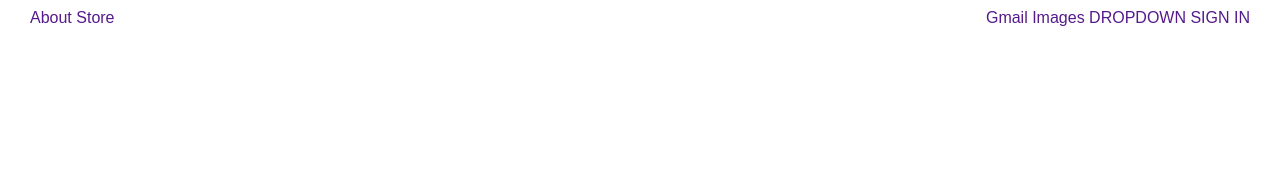
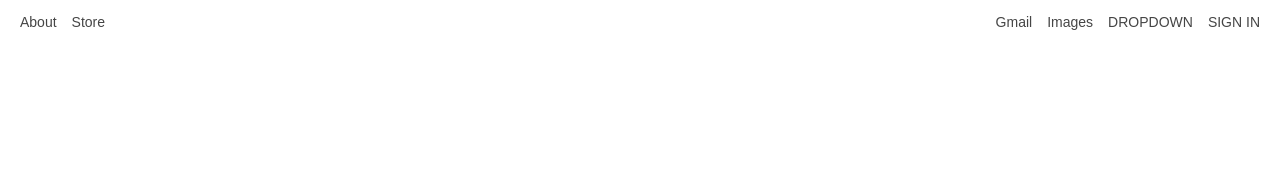
Before and after one commit to mononoken/google-homepage, a plain HTML site: page index.html in a window 1280 px wide. Shown: the top 178 px of the page. Drawn offline with Linux system fonts and the light colour scheme.

Commit message:
Add hover style to links and add space between header items

```diff
--- a/styles/styles.css
+++ b/styles/styles.css
@@ -2,14 +2,9 @@
     --bg-gray: #f2f2f2;
     --light-gray: #b3b3b3;
     --dark-gray: rgb(110, 110, 110);
+    --darker-gray: rgb(69, 69, 69);
 }
 
-
-* {
-    margin: 0;
-    padding: 0;
-    box-sizing: border-box;
-}
 
 body {
     font-family: arial;
@@ -18,22 +13,34 @@ body {
 header {
     height: 50px;
     width: 100%;
-    padding: 10px 30px;
+    padding: 15px 20px;
     display: flex;
     flex-direction: row;
     justify-content: space-between;
 }
 
 .header-left {
-
+    display: flex;
+    flex-direction: row;
+    justify-content: flex-start;
+    gap: 15px;
 }
 
 .header-right {
-
+    display: flex;
+    flex-direction: row;
+    justify-content: flex-end;
+    gap: 15px;
 }
 
 a {
     text-decoration: none;
+    color: var(--darker-gray);
+    font-size: 14px;
+}
+
+a:hover {
+    text-decoration: underline;
 }
 
 input[type="search"] {
```
